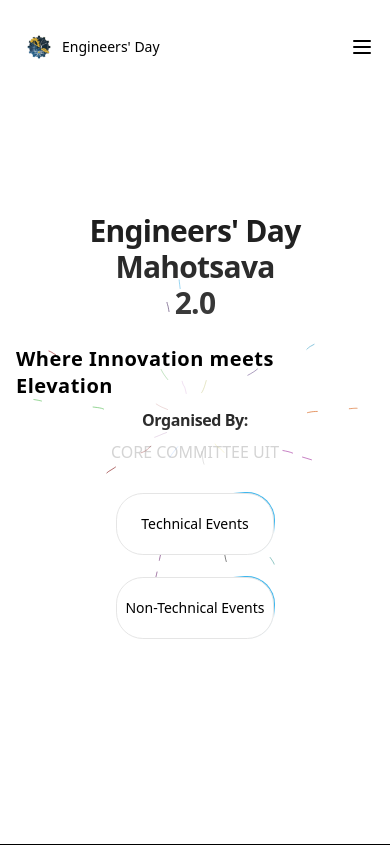
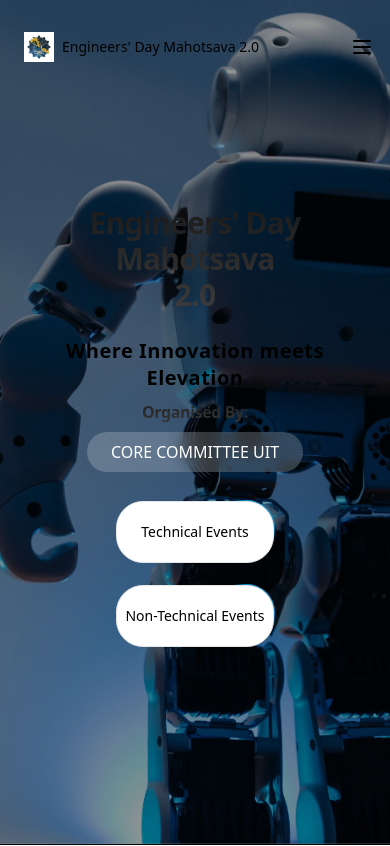
Before and after one commit to P94Vansh/engineers-day, a Next.js app: page / in a window 390 px wide. Shown: the top 846 px of the page. Built offline with nearby package versions, Linux system fonts and the light colour scheme.

Commit message:
feat: Add mobile and desktop images, update event description and fees structure

```diff
--- a/src/app/page.js
+++ b/src/app/page.js
@@ -70,35 +70,52 @@ export default function Home() {
   const words = 'Where Innovation meets Elevation'
   return (
     <>
-      <BackgroundLines className=" h-screen flex items-center justify-center w-full flex-col px-4">
-        <h2 className="bg-clip-text text-transparent text-center bg-gradient-to-b from-neutral-900 to-neutral-700 dark:from-neutral-200 dark:to-white text-3xl md:text-5xl lg:text-5xl font-sans py-2 md:py-10 relative z-20 font-bold tracking-tight">
-          Engineers&apos; Day Mahotsava <br/> 2.0
+      <div
+      className="relative h-screen w-full
+                 bg-[url('/mobile.jpg')] md:bg-[url('/desktop.jpg')]
+                 bg-cover bg-center"
+    >
+      {/* Overlay for readability */}
+      <div className="absolute inset-0 bg-black/40"></div>
+
+      {/* Content */}
+      <div className="relative flex flex-col items-center justify-center h-full px-4 text-center">
+        <h2 className="bg-clip-text text-transparent bg-gradient-to-b from-neutral-900 to-neutral-700 dark:from-neutral-200 dark:to-white text-3xl md:text-5xl lg:text-5xl font-sans py-2 md:py-10 font-bold tracking-tight">
+          Engineers&apos; Day Mahotsava <br /> 2.0
         </h2>
 
         <TextGenerateEffect words={words} />
-        <h2 className="bg-clip-text text-transparent text-center bg-gradient-to-b from-neutral-900 to-neutral-700 dark:text-white md:text-2xl lg:text-3xl font-sans py-2 md:pt-10 relative z-20 font-bold tracking-tight">
+
+        <h2 className="bg-clip-text text-transparent bg-gradient-to-b from-neutral-900 to-neutral-700 dark:text-white md:text-2xl lg:text-3xl font-sans py-2 md:pt-10 font-bold tracking-tight">
           Organised By:
         </h2>
-        <p className="max-w-xl mx-auto text-md md:text-2xl text-neutral-300 dark:text-white text-center">
-          CORE COMMITTEE UIT
-        </p>
+        <p
+  className="max-w-xl mx-auto text-md md:text-2xl text-white text-center
+             px-6 py-2 rounded-full
+             bg-white/20 backdrop-blur-sm"
+>
+  CORE COMMITTEE UIT
+</p>
+
+
         <div className="flex md:flex-row flex-col gap-5 pt-4 mt-3">
           <Button
             borderRadius="1.75rem"
-            onClick={()=> router.push('/technical-events')}
+            onClick={() => router.push("/technical-events")}
             className="bg-white cursor-pointer dark:bg-black text-black dark:text-white border-neutral-200 dark:border-slate-800"
           >
             Technical Events
           </Button>
           <Button
             borderRadius="1.75rem"
-            onClick={()=> router.push('/non-technical-events')}
+            onClick={() => router.push("/non-technical-events")}
             className="bg-white cursor-pointer dark:bg-black text-black dark:text-white border-neutral-200 dark:border-slate-800"
           >
             Non-Technical Events
           </Button>
         </div>
-      </BackgroundLines>
+      </div>
+    </div>
       <hr className="bg-white h-0.5" />
       <div className="w-full rounded-md flex flex-col md:justify-center  antialiased bg-grid-white/[0.02] relative overflow-hidden items-center">
         <TypewriterEffectSmooth words={[{ text: 'Why' }, { text: "Engineers'" }, { text: "Day?" }]} />
--- a/src/components/EventDesc.jsx
+++ b/src/components/EventDesc.jsx
@@ -453,25 +453,7 @@ function EventDesc({ event }) {
           </div>
           <h2 className='text-white font-bold text-4xl my-3'>Fees for UIT Students</h2>
           <div className='text-white'>
-            {eventName.subEvent2.registrationFessUIT.map((feeArray, index) => (
-                feeArray.length>0 && (
 
-                  <div key={index}>
-                    <div> Fees for {index + 1} participant(s) is/are: </div>
-                    {feeArray.map((obj, index) => (
-                      <ul className='list-disc px-8' key={index}>
-                        {
-                          Object.keys(obj).map((key, index) => (
-                            <li key={index}>
-                              {key} : {obj[key]}
-                            </li>
-                          ))
-                        }
-                      </ul>
-                    ))}
-                  </div>
-
-            )))}
               <>
               <div> Fees for a Team is/are: </div>
               <ul className='list-disc px-8'> <li>400</li> </ul>
@@ -479,24 +461,10 @@ function EventDesc({ event }) {
           </div>
           <h2 className='text-white font-bold text-4xl my-3'>Fees for Other Students</h2>
           <div className='text-white'>
-            {eventName.subEvent2.registrationFeesAll.map((feeArray, index) => (
-                feeArray.length>0 && (
-              <div key={index}>
-                <div> Fees for {index + 1} participant(s) is/are: </div>
-                {feeArray.map((obj, index) => (
-                  <ul className='list-disc px-8' key={index}>
-                    {
-                      Object.keys(obj).map((key, index) => (
-                        <li key={index}>
-                          {key} : {obj[key]}
-                        </li>
-                      ))
-
-                    }
-                  </ul>
-                ))}
-              </div>
-            )))}
+            <>
+              <div> Fees for a Team is/are: </div>
+              <ul className='list-disc px-8'> <li>400</li> </ul>
+              </>
           </div>
           {eventName.subEvent2.judgingCriteria && (
             <>
--- a/src/components/ui/resizable-navbar.jsx
+++ b/src/components/ui/resizable-navbar.jsx
@@ -199,7 +199,7 @@ export const NavbarLogo = () => {
         alt="logo"
         width={30}
         height={30} />
-      <span className="font-medium text-black dark:text-white">Engineers' Day</span>
+      <span className="font-medium text-black dark:text-white">Engineers' Day Mahotsava 2.0</span>
     </a>
   );
 };
```
Also changed, not shown: public/desktop.jpg (added), public/mobile.jpg (added).
